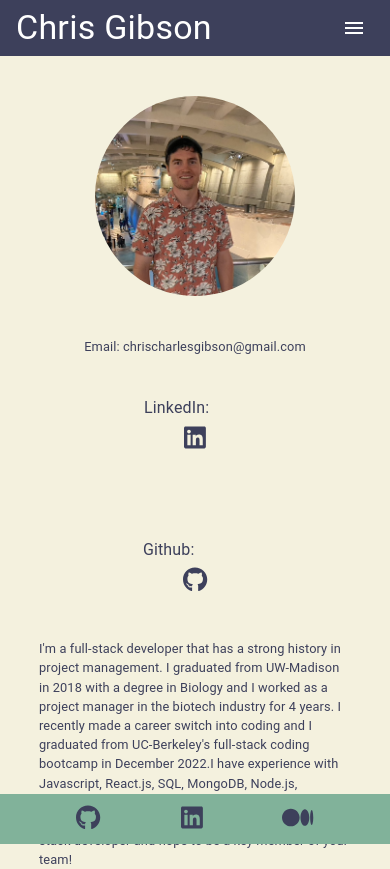
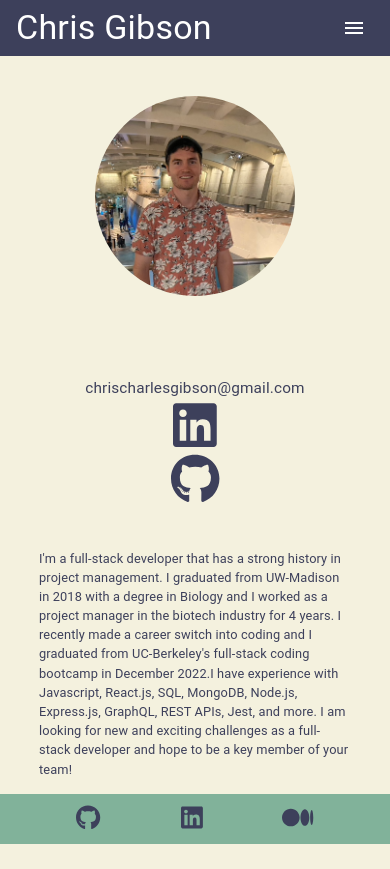
Before and after one commit to chrischarlesgibson/portfolio-v3, a React (Create React App) app: page /About in a window 390 px wide. After the commit the page ends 844 px from the top, so only its background shows below. Built offline with nearby package versions, Linux system fonts and the light colour scheme.

Commit message:
fixed layout of projects tab and added contact links to about page

```diff
--- a/src/pages/About.js
+++ b/src/pages/About.js
@@ -17,29 +17,36 @@ export default function About() {
       />
 
       <Divider />
-
+      <div className="links-container">
         <Typography className="bio" variant="body1">
           {" "}
-        Email: chrischarlesgibson@gmail.com
+          chrischarlesgibson@gmail.com
         </Typography>
         <Box>
           {" "}
-        LinkedIn:
           <motion.div whileHover={{ scale: 1.1 }} whileTap={{ scale: 0.9 }}>
-          <Link href="https://www.linkedin.com/in/chris-gibson-415909250/">
-            <FontAwesomeIcon icon={faLinkedin} />
+            <Link
+              href="https://www.linkedin.com/in/chris-gibson-415909250/"
+              target="_blank"
+              rel="noopener noreferrer"
+            >
+              <FontAwesomeIcon icon={faLinkedin} size="2x" />
             </Link>
           </motion.div>
         </Box>
         <Box>
           {" "}
-        Github:{" "}
           <motion.div whileHover={{ scale: 1.1 }} whileTap={{ scale: 0.9 }}>
-          <Link href="https://github.com/chrischarlesgibson?tab=repositories">
-            <FontAwesomeIcon icon={faGithub} />
+            <Link
+              href="https://github.com/chrischarlesgibson?tab=repositories"
+              target="_blank"
+              rel="noopener noreferrer"
+            >
+              <FontAwesomeIcon icon={faGithub} size="2x" />
             </Link>
           </motion.div>
         </Box>
+      </div>
 
       <Typography className="bio" variant="body1">
         I'm a full-stack developer that has a strong history in project
--- a/src/styles/about.css
+++ b/src/styles/about.css
@@ -41,3 +41,17 @@
   margin: 0 40px;
   font-size: 25px;
 }
+
+.links-container {
+  display: flex;
+  align-items: center;
+  flex-direction: row;
+  font-size: 1.2em;
+}
+
+@media (max-width: 600px) {
+  .links-container {
+    flex-direction: column !important;
+    align-items: center !important;
+  }
+}
--- a/src/styles/projectCard.css
+++ b/src/styles/projectCard.css
@@ -7,11 +7,16 @@
   align-items: center;
   justify-content: space-between;
   border: 2px solid #3d405b;
+  margin-right: 5vw !important;
+  margin-bottom: 5vh !important;
 }
 
 .projectHeader {
   text-align: center;
   color: #3d405b;
+
+  font-size: 2em;
+  padding-bottom: 50px !important;
 }
 
 @media (max-width: 599.98px) {
@@ -51,11 +56,18 @@
 .repoButton {
   color: white !important;
   background-color: #3d405b !important;
-  padding-right: 10px !important;
 }
 
 .siteButton {
   color: white !important;
   background-color: #3d405b !important;
-  padding-left: 10px !important;
 }
+
+.projectCard a {
+  margin-left: 15px;
+  margin-right: 15px;
+}
+
+.cardContainer {
+  padding-bottom: 100px !important;
+}
```
Lines whose indentation alone changed are shown as unchanged.
